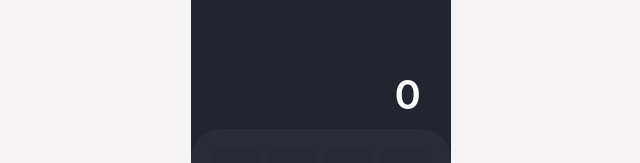
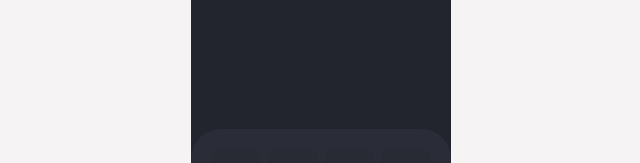
Before and after one commit to thatdeji/React-calculator, a React (Create React App) app: page / in a window 1280 px wide. Shown: the part 221-384 px from the top of the page, without its empty margins (319-959 px from the left). Built offline with nearby package versions, Linux system fonts and the light colour scheme.

Commit message:
updated decimal logic

```diff
--- a/src/features/calculator/Calculator.js
+++ b/src/features/calculator/Calculator.js
@@ -51,7 +51,8 @@ function Calculator() {
         <div className="display__container">
           <div className="history">{history}</div>
           <div className={"output " + outputFontType}>
-            {Number(output).toLocaleString("en")}
+            {/*{Number(output).toLocaleString("en")}*/}
+            {output}
           </div>
         </div>
       </div>
--- a/src/features/calculator/calculatorSlice.js
+++ b/src/features/calculator/calculatorSlice.js
@@ -107,7 +107,9 @@ export const calculatorSlice = createSlice({
     outputDecimal: state => {
       const { output, decimal } = state;
       //adds decimal when is not added added
-      if (!decimal) return { ...state, output: `${output}.`, decimal: true };
+      if (String(output).indexOf(".") === -1)
+        return { ...state, output: `${output}.`, decimal: true };
+      // if (!decimal) return { ...state, output: `${output}.`, decimal: true };
       //adds nothing when decimal has been added to the output
       return state;
     },
```
